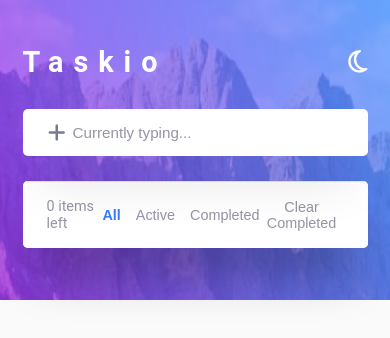
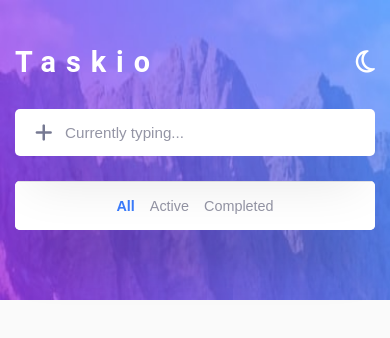
Before and after one commit to AbdulRahman-Kreit/Taskio, a React (Vite) app: page / in a window 390 px wide. Shown: the top 338 px of the page. Built offline with nearby package versions, Linux system fonts and the light colour scheme.

Commit message:
Improved the style of the main list

```diff
--- a/src/components/TodoList.jsx
+++ b/src/components/TodoList.jsx
@@ -13,30 +13,16 @@ export default function TodoList() {
                 {filteredTasks.map((task) => {
                     return (
                         <li className='listItem' key={task.id} index={task.id}>
-                            <div className="textBox" style={{ display: 'flex', alignItems: 'center', gap: '12px', width: '100%' }}>
+                            <div className="textBox">
 
                                 {/* Frontend Mentor Custom Checkbox Container */}
-                                <label className="custom-checkbox" style={{ position: 'relative', display: 'inline-block', width: '24px', height: '24px', flexShrink: 0, cursor: 'pointer' }}>
+                                <label className="custom-checkbox">
                                     <input
                                         type="checkbox"
                                         checked={task.isCompleted}
                                         onChange={() => {handleCheckTask(task.id)}}
-                                        style={{ position: 'absolute', opacity: 0, cursor: 'pointer', height: 0, width: 0 }}
                                     />
-                                    <span className="checkmark" style={{
-                                        position: 'absolute',
-                                        top: 0,
-                                        left: 0,
-                                        height: '24px',
-                                        width: '24px',
-                                        borderRadius: '50%',
-                                        border: task.isCompleted ? 'none' : '1px solid var(--border-color)',
-                                        background: task.isCompleted ? 'linear-gradient(135deg, #5df, #c058f3)' : 'transparent',
-                                        display: 'flex',
-                                        alignItems: 'center',
-                                        justifyContent: 'center',
-                                        transition: 'background 0.2s, border 0.2s'
-                                    }}>
+                                    <span className="checkmark">
                                         {task.isCompleted && (
                                             <svg xmlns="http://www.w3.org/2000/svg" width="11" height="9" viewBox="0 0 11 9">
                                                 <path fill="none" stroke="#fff" strokeWidth="2" d="M1 4.304L3.696 7l6-6"/>
@@ -45,7 +31,7 @@ export default function TodoList() {
                                     </span>
                                 </label>
 
-                                <p className={task.isCompleted ? `completed` : `incompleted`} style={{ margin: 0, cursor: 'pointer' }}>
+                                <p className={task.isCompleted ? `completed` : `incompleted`}>
                                     {task.text}
                                 </p>
                             </div>
@@ -64,30 +50,15 @@ export default function TodoList() {
                 })}
             </ul>
 
-            <div className="listFooter" style={{
-                display: 'flex',
-                justifyContent: 'space-between',
-                alignItems: 'center',
-                padding: '16px 24px',
-                fontSize: '0.9rem',
-                color: 'var(--input-placeholder)',
-                borderTop: '1px solid var(--border-color)',
-                backgroundColor: 'var(--box-bg-color)'
-            }}>
+            <div className="listFooter">
                 <span>{itemsLeft} items left</span>
 
-                <div className="filterButtons" style={{ display: 'flex', gap: '15px' }}>
+                <div className="filterButtons">
                     {['All', 'Active', 'Completed'].map((type) => (
                         <button
                             key={type}
                             onClick={() => setFilter(type)}
-                            style={{
-                                color: filter === type ? '#3a7cfd' : 'var(--input-placeholder)',
-                                fontWeight: filter === type ? '700' : '400',
-                                fontSize: '0.9rem',
-                                cursor: 'pointer',
-                                transition: 'color 0.2s'
-                            }}
+                            className={filter === type ? 'filterBtnActive' : 'filterBtnInactive'}
                         >
                             {type}
                         </button>
@@ -96,18 +67,12 @@ export default function TodoList() {
 
                 <button
                     onClick={handleClearCompleted}
-                    style={{
-                        color: 'var(--input-placeholder)',
-                        fontSize: '0.9rem',
-                        cursor: 'pointer',
-                        transition: 'color 0.2s'
-                    }}
-                    onMouseEnter={(e) => e.target.style.color = 'var(--hover-font-color)'}
-                    onMouseLeave={(e) => e.target.style.color = 'var(--input-placeholder)'}
+                    className="clearBtn"
                 >
                     Clear Completed
                 </button>
             </div>
+
         </div>
     )
 }
--- a/src/index.css
+++ b/src/index.css
@@ -1,11 +1,8 @@
 /* Start Variables */
 :root {
-    /* Base Layout Radius & Transitions */
     --main-radius: 5px;
     --secondary-radius: 50px;
     --main-t-duration: 0.3s;
-
-    /* Default to Dark Theme Colors */
     --main-bg-color: #171823;
     --box-bg-color: #25273d;
     --main-font-color: #c8cbc5;
@@ -136,7 +133,7 @@ ul {
 }
 .container .addingTasksContainer .addBtn {
     position: absolute;
-    left: 25.5px;
+    left: 1em;
     top: 50%;
     color: var(--icon-color);
     font-size: 20px;
@@ -204,15 +201,115 @@ ul {
 }
 .mainList .listItem .controls .edit { color: var(--icon-color); }
 .mainList .listItem .controls .delete { color: var(--icon-color); }
+.mainList .listItem .textBox {
+    display: flex;
+    align-items: center;
+    gap: 12px;
+    width: 100%;
+}
+
+.mainList .listItem .custom-checkbox {
+    position: relative;
+    display: inline-block;
+    width: 24px;
+    height: 24px;
+    flex-shrink: 0;
+    cursor: pointer;
+}
+
+.mainList .listItem .custom-checkbox input {
+    position: absolute;
+    opacity: 0;
+    cursor: pointer;
+    height: 0;
+    width: 0;
+}
+
+.mainList .listItem .custom-checkbox .checkmark {
+    position: absolute;
+    top: 0;
+    left: 0;
+    height: 24px;
+    width: 24px;
+    border-radius: 50%;
+    display: flex;
+    align-items: center;
+    justify-content: center;
+    transition: background 0.2s, border 0.2s;
+}
+
+.mainList .listItem:has(input:not(:checked)) .checkmark {
+    border: 1px solid var(--border-color);
+    background: transparent;
+}
+
+.mainList .listItem:has(input:checked) .checkmark {
+    border: none;
+    background: linear-gradient(135deg, #5df, #c058f3);
+}
+
+.mainList .listItem p {
+    margin: 0;
+    cursor: pointer;
+}
+
+.listFooter {
+    display: flex;
+    justify-content: space-between;
+    align-items: center;
+    padding: 16px 24px;
+    font-size: 0.9rem;
+    color: var(--input-placeholder);
+    border-top: 1px solid var(--border-color);
+    background-color: var(--box-bg-color);
+}
+
+.listFooter .filterButtons {
+    display: flex;
+    gap: 15px;
+}
+
+.listFooter .filterButtons button {
+    font-size: 0.9rem;
+    cursor: pointer;
+    transition: color 0.2s;
+}
+
+.listFooter .filterButtons .filterBtnActive {
+    color: #3a7cfd;
+    font-weight: 700;
+}
+
+.listFooter .filterButtons .filterBtnInactive {
+    color: var(--input-placeholder);
+    font-weight: 400;
+}
+
+.listFooter .clearBtn {
+    color: var(--input-placeholder);
+    font-size: 0.9rem;
+    cursor: pointer;
+    transition: color 0.2s;
+}
+
+.listFooter .clearBtn:hover {
+    color: var(--hover-font-color);
+}
 /* End TodoList */
 
 /* Start Responsive */
 @media (max-width: 767px) {
     body {
+        display: flex;
+        flex-direction: column;
+        justify-content: center;
+        align-items: center;
         background-image: var(--bg-mobile-image);
     }
     .container {
-        max-width: 375px;
+        max-width: 100%;
+        padding-left: 20px;
+        padding-right: 20px;
     }
     .container .headerSection {
         margin-top: 45px;
@@ -222,8 +319,8 @@ ul {
         font-size: 1.8rem;
         letter-spacing: 10px;
     }
-    .container .addingTasksContainer .TaskInput {
-        width: 100%;
+    .container .addingTasksContainer input {
+        width: 360px;
         padding: 15px 15px 15px 50px;
         font-size: 0.95rem;
     }
@@ -240,5 +337,16 @@ ul {
     .mainList input[type="checkbox"] {
         left: 18px;
     }
+    .mainList .listFooter {
+        display: flex;
+        justify-content: center;
+        align-items: center;
+    }
+    .mainList .listFooter span:first-child {
+        display: none;
+    }
+    .listFooter .clearBtn {
+        display: none;
+    }
 }
 /* End Responsive */
```
